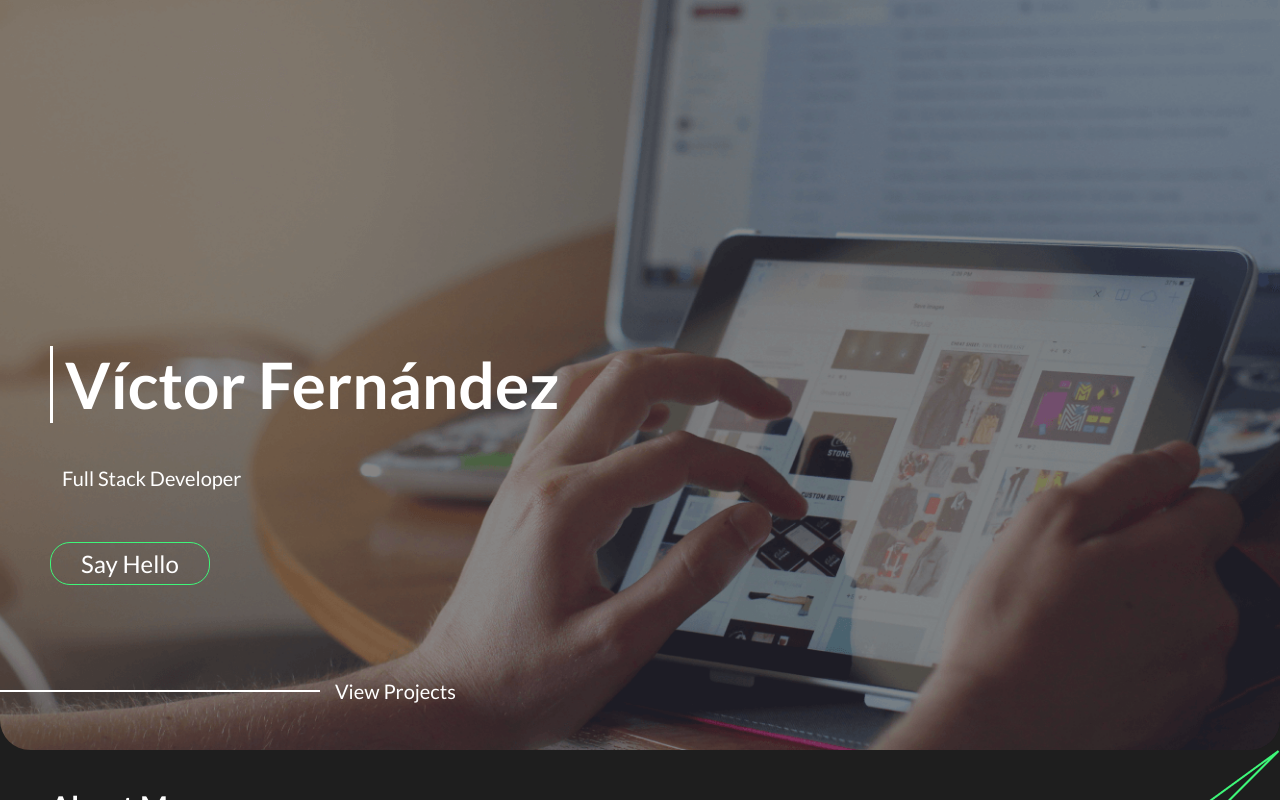
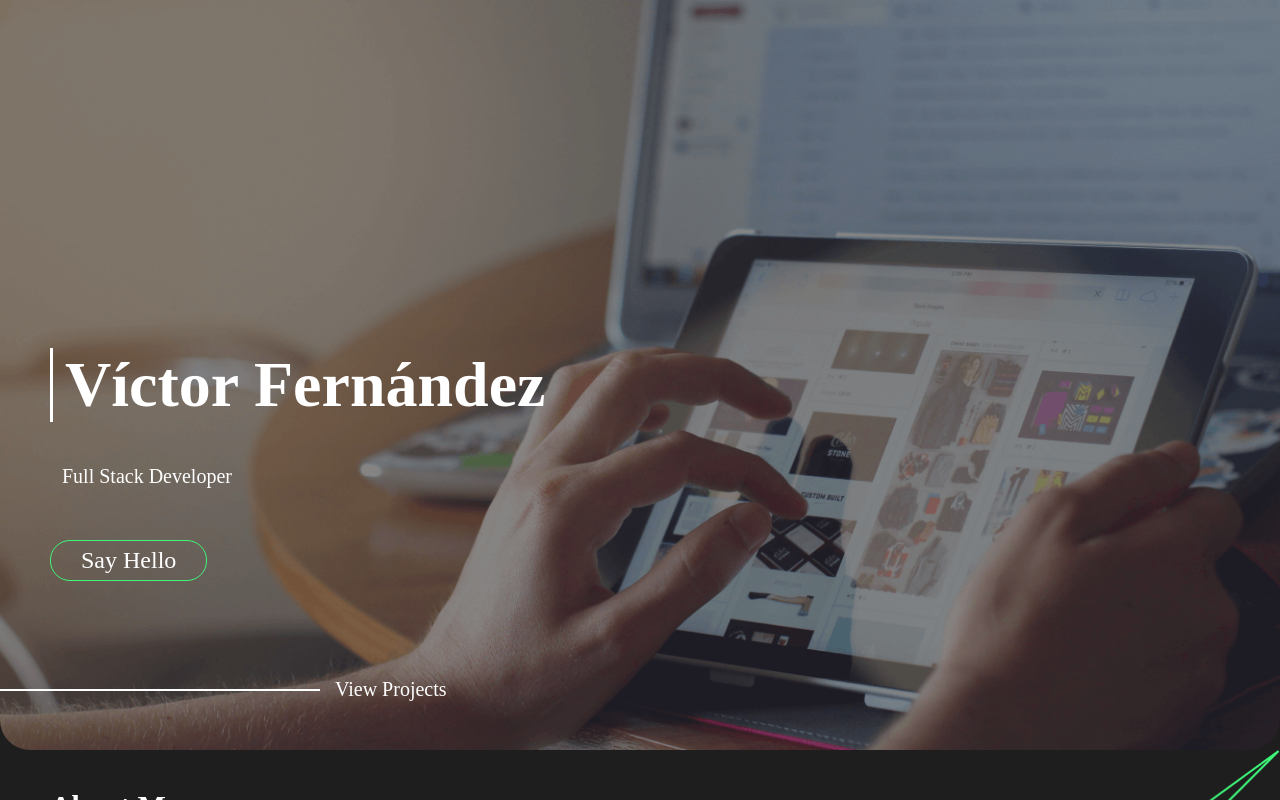
Before and after one commit to VicDario/my-portfolio, a Next.js app: page / in a window 1280 px wide. Shown: the top 800 px of the page. Built offline with nearby package versions, Linux system fonts and the light colour scheme.

Commit message:
[Change] Delete main tag

```diff
--- a/pages/_app.tsx
+++ b/pages/_app.tsx
@@ -1,6 +1,6 @@
 import '@styles/globals.scss';
 import type { AppProps } from 'next/app';
-import { Lato } from "next/font/google";
+import { Lato } from 'next/font/google';
 import { config } from '@fortawesome/fontawesome-svg-core';
 import '@fortawesome/fontawesome-svg-core/styles.css';
 config.autoAddCss = false;
@@ -12,9 +12,9 @@ const lato = Lato({
 
 function MyApp({ Component, pageProps }: AppProps) {
   return (
-    <main className={lato.className}>
-      <Component {...pageProps} />
-    </main>
+    <>
+      <Component {...pageProps} className={lato.className} />
+    </>
   );
 }
 
```
